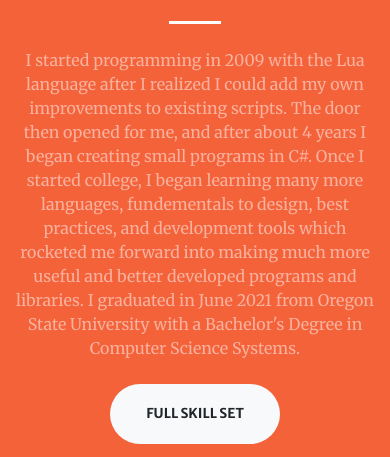
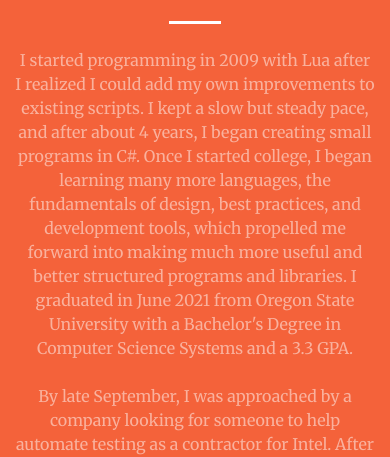
Before and after one commit to hunter-land/hunter-land.github.io, a plain HTML site: page index.html in a window 390 px wide. Shown: the part 644-1101 px from the top of the page. Drawn offline with nearby package versions, Linux system fonts and the light colour scheme.

Commit message:
Many updates since the last time I touched this.
Expanded 'past and present' section with work experience, and added details.
Made sure tabs were used for indentation instead of spaces.
Removed dead project link.
Updated phone number.
Noted that I have many not-yet-published projects, and the reason for the privacy.

```diff
--- a/index.html
+++ b/index.html
@@ -60,11 +60,17 @@
 						<h2 class="text-white mt-0">My past and present.</h2>
 						<hr class="divider light my-4" />
 						<p class="text-white-50 mb-4">
-							I started programming in 2009 with the Lua language after I realized I could add my own improvements to existing scripts.
-							The door then opened for me, and after about 4 years I began creating small programs in C#.
-							Once I started college, I began learning many more languages, fundementals to design, best practices, and development tools
-							which rocketed me forward into making much more useful and better developed programs and libraries. I graduated in
-							June 2021 from Oregon State University with a Bachelor's Degree in Computer Science Systems.
+							I started programming in 2009 with Lua after I realized I could add my own improvements to existing scripts.
+							I kept a slow but steady pace, and after about 4 years, I began creating small programs in C#.
+							Once I started college, I began learning many more languages, the fundamentals of design, best practices, and development tools,
+							which propelled me forward into making much more useful and better structured programs and libraries. I graduated in
+							June 2021 from Oregon State University with a Bachelor's Degree in Computer Science Systems and a 3.3 GPA.
+							<br><br>
+							By late September, I was approached by a company looking for someone to help automate testing as a contractor for Intel.
+							After some delays with getting equipment for me to use, I was working full time, with consistently good feedback from day 1.
+							I was able to very quickly ramp up and found my first bug within a week. I was trusted with the task of refactoring
+							a subset of the codebase to use new tooling and clean up redundancies. I have continually made suggestions to improve
+							testing and debugging of the code, which has paid dividends to the team's sanity when things go awry.
 						</p>
 						<a class="btn btn-light btn-xl js-scroll-trigger" href="#skills">Full Skill Set</a>
 					</div>
@@ -157,7 +163,7 @@
 								</div>
 							</a>
 						</td>
-						<td>
+						<!--<td>
 							<a class="portfolio-box" href="https://github.com/hunter-land/dup-img-rm">
 								<img class="img-fluid" src="assets/img/portfolio/img-comp.png" alt="" />
 								<div class="portfolio-box-caption">
@@ -165,7 +171,7 @@
 									<div class="project-name">Duplicate Image Remover using .NET Forms</div>
 								</div>
 							</a>
-						</td>
+						</td>-->
 						<td>
 							<a class="portfolio-box" href="https://github.com/hunter-land/lower-user-interface">
 								<img class="img-fluid" src="assets/img/portfolio/lui-example.png" alt="" />
@@ -175,8 +181,6 @@
 								</div>
 							</a>
 						</td>
-					</tr>
-					<tr>
 						<td>
 							<a class="portfolio-box" href="capstone.html">
 								<img class="img-fluid" src="assets/img/portfolio/beavers-logo.jpg" alt="Oregon State University Mascot" />
@@ -186,6 +190,8 @@
 								</div>
 							</a>
 						</td>
+					</tr>
+					<!--<tr>-->
 						<!--<td>
 							<a class="portfolio-box" href="https://github.com/hunter-land/Advent-of-Code-2020">
 								<img class="img-fluid" src="assets/img/portfolio/aoc-logo.jpg" alt="" />
@@ -195,7 +201,7 @@
 								</div>
 							</a>
 						</td>-->
-					</tr>
+					<!--</tr>-->
 				</table>
 			</div>
 		</div>
@@ -210,6 +216,7 @@
 		<section class="page-section bg-dark text-white">
 			<div class="container text-center">
 				<h2 class="mb-4">Check <a href="https://github.com/hunter-land">my GitHub</a> for my other projects!</h2>
+				<h4>Many of my projects are not yet public, as they build on each other, and I want to release them together in a presentable state.</h4>
 			</div>
 		</section>
 		<!-- Contact-->
@@ -219,13 +226,13 @@
 					<div class="col-lg-8 text-center">
 						<h2 class="mt-0">Start Talking With Me!</h2>
 						<hr class="divider my-4" />
-                        <p class="text-muted mb-5">Give me a call or send me an email and I will get back to you as soon as possible! (Emails garuntee me getting it)</p>
+						<p class="text-muted mb-5">Give me a call or send me an email and I will get back to you as soon as possible!</p>
 					</div>
 				</div>
 				<div class="row">
 					<div class="col-lg-4 ml-auto text-center mb-5 mb-lg-0">
 						<img class="svg-inline--fa fa-3x mb-3 text-muted black-to-gray" src="assets/img/telephone.svg" alt="Phone"/>
-                        <div>+1 (541) 801-8094</div>
+						<div>+1 (458) 262-1170</div>
 					</div>
 					<div class="col-lg-4 mr-auto text-center">
 						<img class="svg-inline--fa fa-3x mb-3 text-muted black-to-gray" src="assets/img/letter.svg" alt="Email"/>
```
Lines whose indentation alone changed are shown as unchanged.
